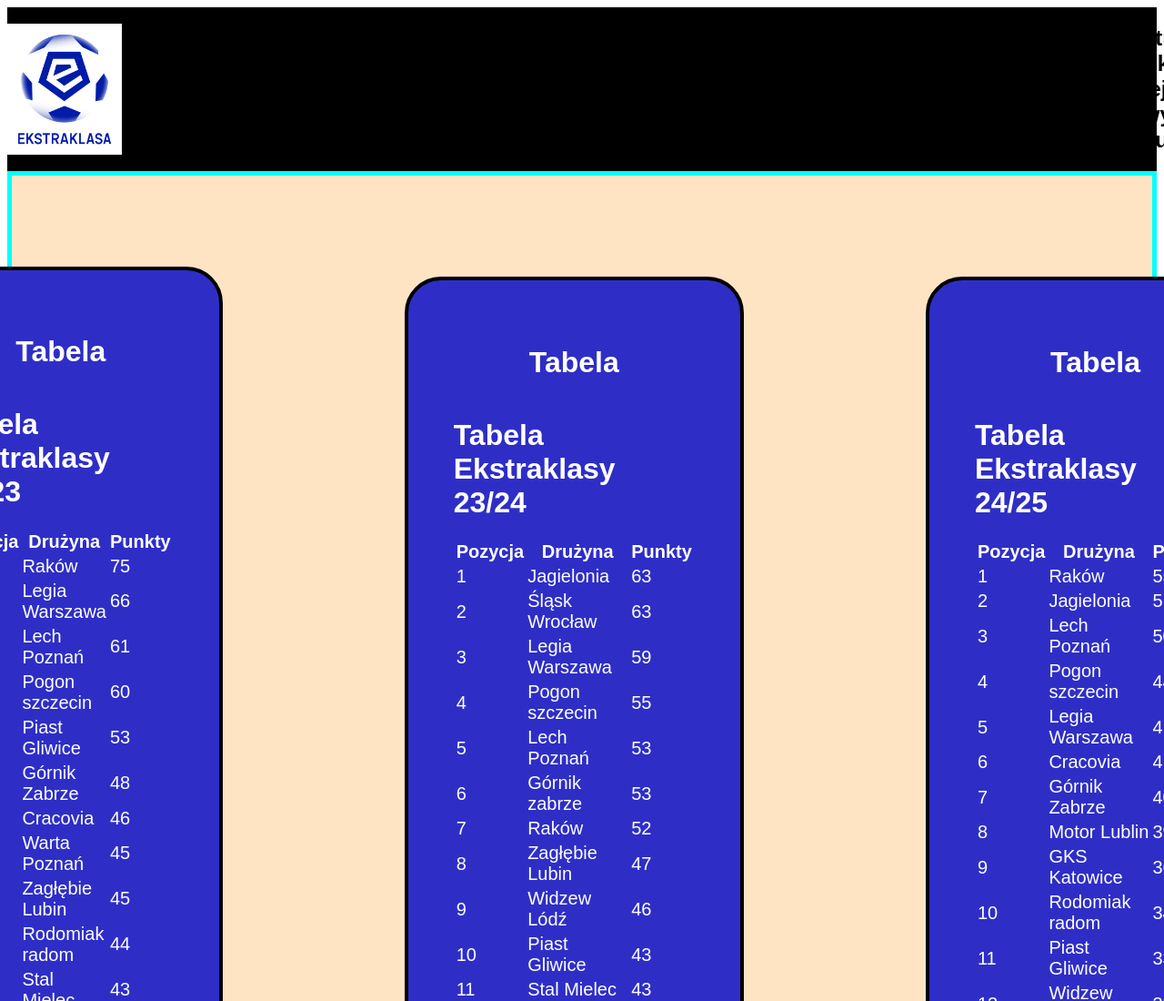
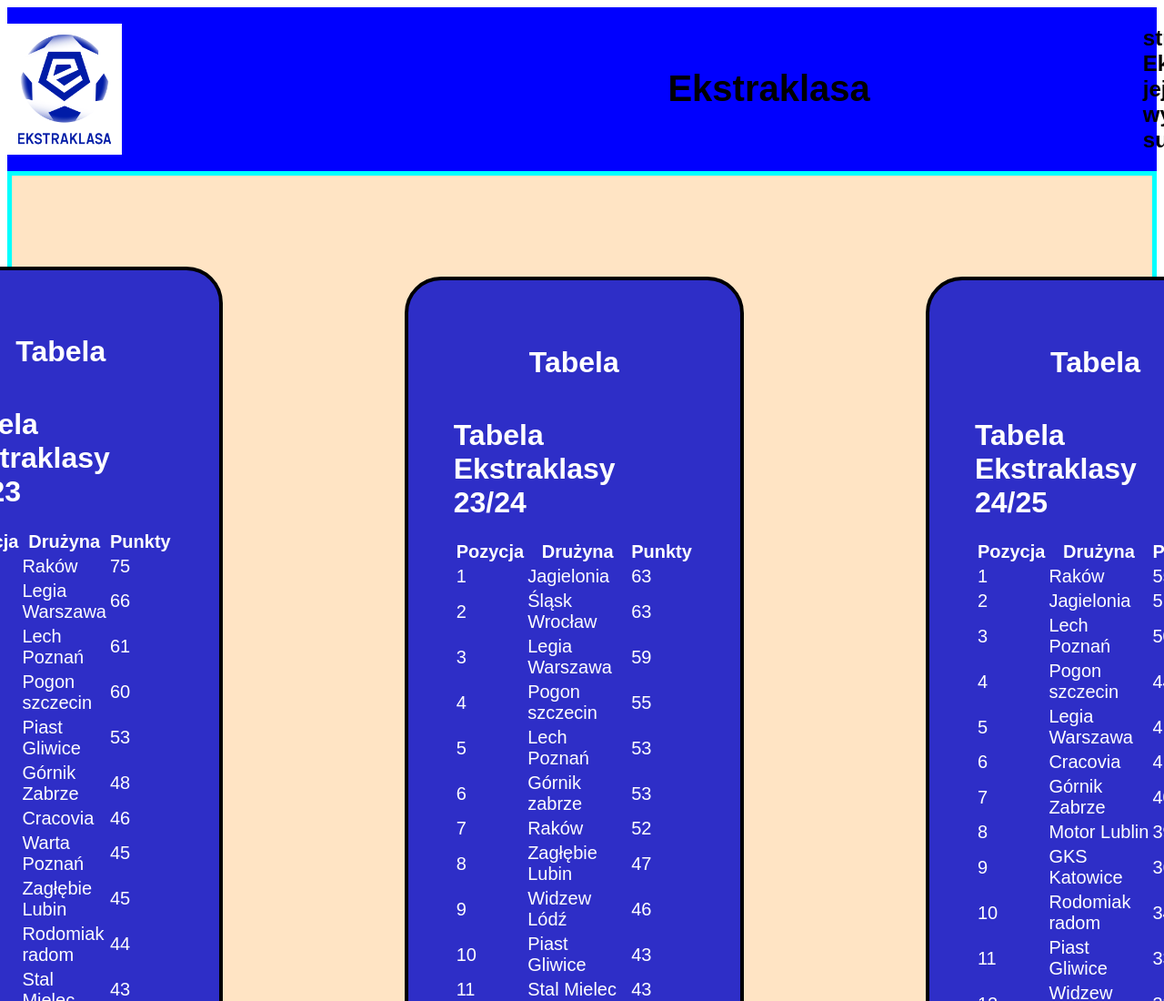
Before and after one commit to Holdisdrop/holdDrop, a plain HTML site: page index.html in a window 1280 px wide. Shown: the top 1100 px of the page at 91% size. Drawn offline with Linux system fonts and the light colour scheme.

Commit message:
Add files via upload

```diff
--- a/index.html
+++ b/index.html
@@ -15,7 +15,7 @@
             display: flex;
             align-items: center;
             gap: 300px;
-            background-color: rgb(0, 0, 0);
+            background-color: blue;
         }
 
         .navbar1{
```
